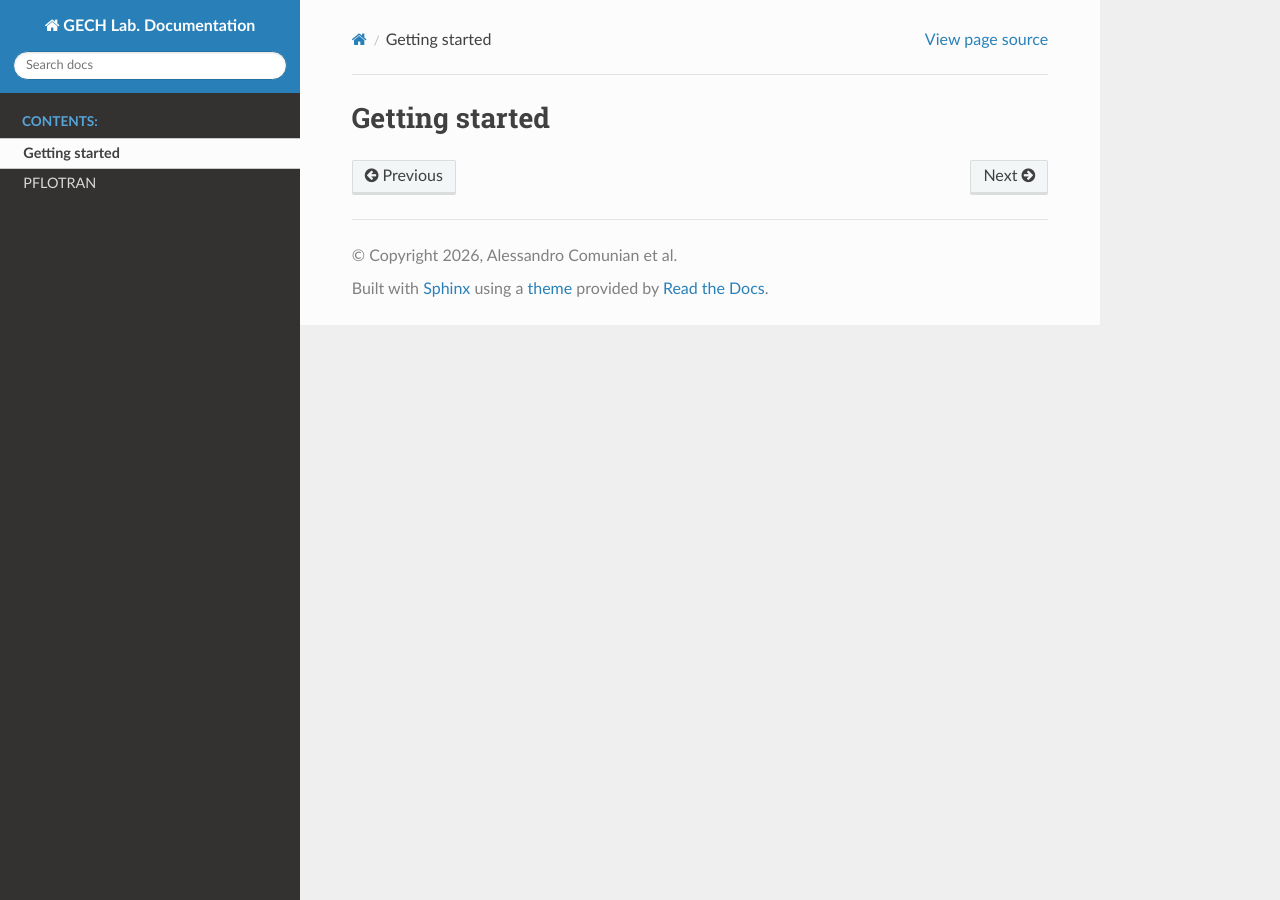
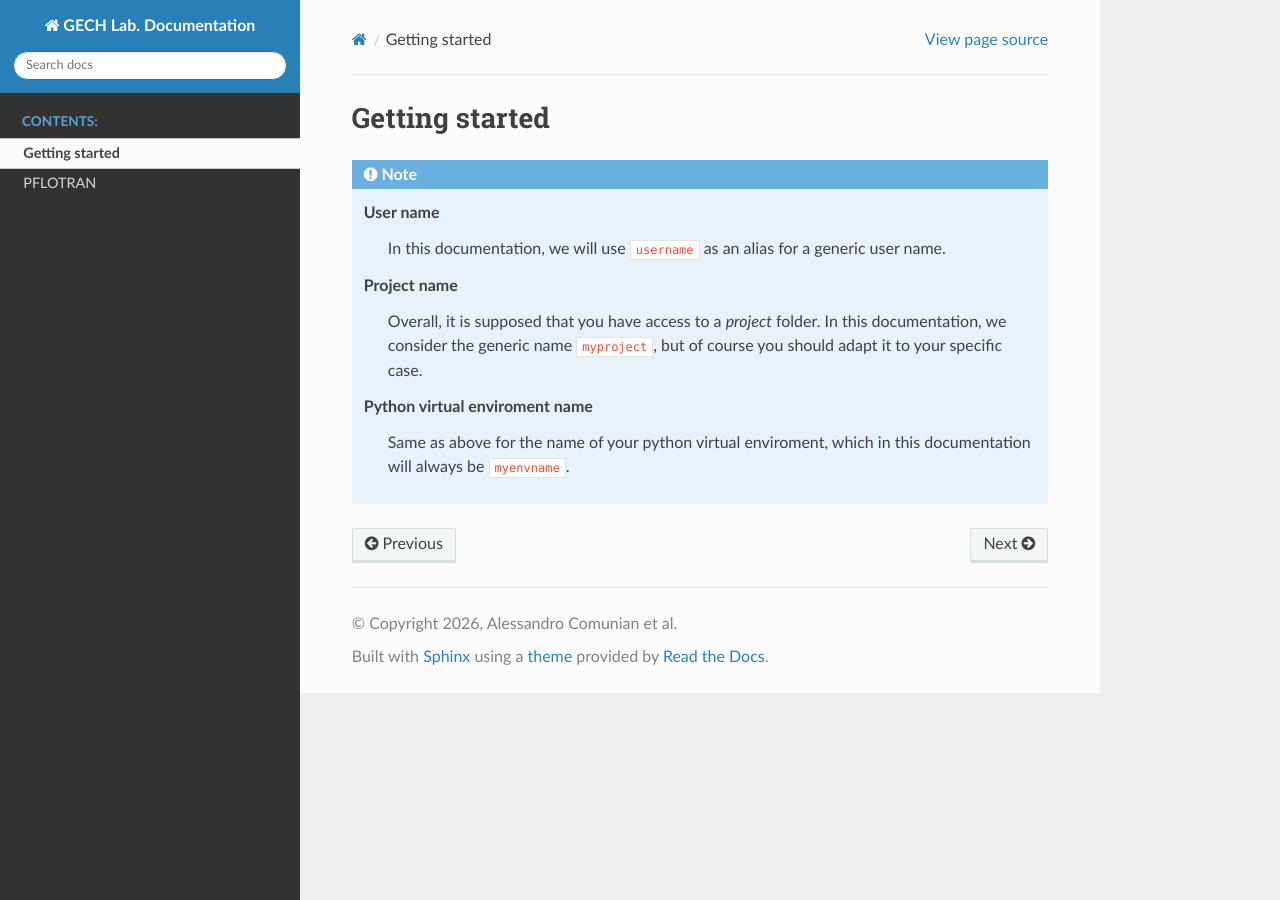
Before and after one commit to gechlab/gechlab-doc, a Sphinx documentation site: the page built from docs/getting-started.rst, in a window 1280 px wide. Built offline with Sphinx 7.4.7 and the Read the Docs theme 3.1.0, drawn with Linux system fonts in a browser that asks for light colours.

Commit message:
Added the general definitions of user, folder...

```diff
--- a/docs/getting-started.rst
+++ b/docs/getting-started.rst
@@ -1,6 +1,21 @@
 Getting started
 =======================
 
+.. note::
+
+   User name
+           In this documentation, we will use ``username`` as an alias for a generic user name.
+
+   Project name
+	   Overall, it is supposed that you have access to a `project`
+	   folder. In this documentation, we consider the generic name
+	   ``myproject``, but of course you should adapt it to your
+	   specific case.
+
+   Python virtual enviroment name
+           Same as above for the name of your
+	   python virtual enviroment, which in this documentation will
+	   always be ``myenvname``.
 
 
 .. todo::
```
